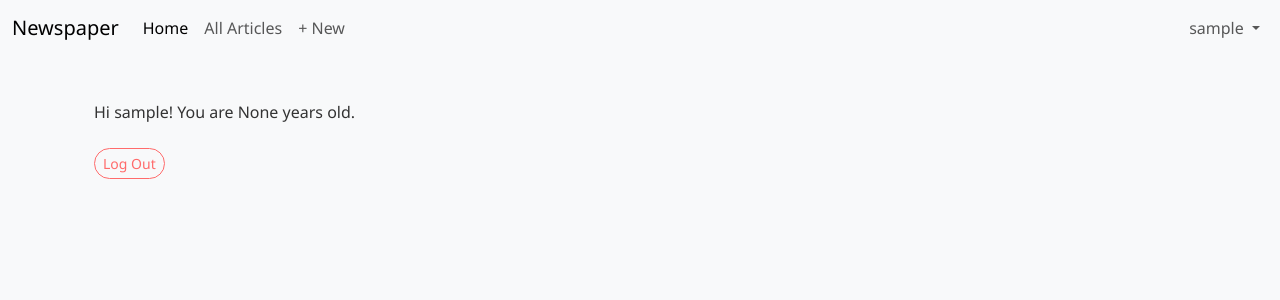
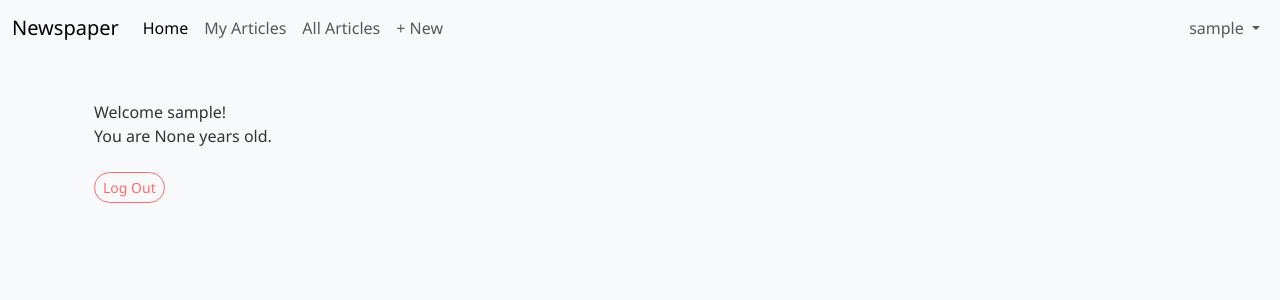
Before and after one commit to EhsanAhmadzadeh/NewsPaperPortfolio, a Django app: page / in a window 1280 px wide. Shown: the top 300 px of the page. Run offline with Django 5.2, Linux system fonts and the light colour scheme; the visitor is signed in with stand-in values (Sample User, id 1).

Commit message:
add My Articles section to the app.

```diff
--- a/articles/urls.py
+++ b/articles/urls.py
@@ -5,11 +5,14 @@
     ArticleUpdateView,
     ArticleDeleteView,
     ArticleCreateView,
+    UserArticleList,
     article_like,
 )
 
 urlpatterns = [
     path("", ArticleListView.as_view(), name="article_list"),
+    # path("", ArticleListView.as_view(), name="user_article_list"),
+    path("my-articles/", UserArticleList.as_view(), name="user_articles"),
     path("<int:pk>/", ArticleDetailView.as_view(), name="article_detail"),
     path("<int:pk>/edit/", ArticleUpdateView.as_view(), name="article_edit"),
     path("<int:pk>/delete/", ArticleDeleteView.as_view(), name="article_delete"),
--- a/templates/base.html
+++ b/templates/base.html
@@ -37,6 +37,9 @@
                         <a class="nav-link active" aria-current="page" href="{% url 'home' %}">Home</a>
                     </li>
                     {% if user.is_authenticated %}
+                    <li class="nav-item">
+                        <a href="{% url 'user_articles' %}" class="nav-link">My Articles</a>
+                    </li>
                     <li class="nav-item">
                         <a href="{% url 'article_list' %}" class="nav-link">All Articles</a>
                     </li>
--- a/templates/home.html
+++ b/templates/home.html
@@ -5,15 +5,13 @@
 {% block content %}
 <div class="container mt-4">
     {% if user.is_authenticated %}
-    <!-- Display user information -->
-    <p class="mb-4" style="color: #333;">Hi {{ user.username }}! You are {{ user.age }} years old.</p>
-    <!-- Log Out Button -->
+    <p class="mb-4" style="color: #333;">Welcome {{ user.username }}!<br> You are {{ user.age }} years old.</p>
+
     <form action="{% url 'logout' %}" method="post" class="d-inline">
         {% csrf_token %}
         <button type="submit" class="btn btn-outline-danger btn-sm">Log Out</button>
     </form>
     {% else %}
-    <!-- Message and Action Buttons for Non-Authenticated Users -->
     <p class="mb-3" style="color: #555;">You are not logged in.</p>
     <a href="{% url 'login' %}" class="btn btn-outline-success btn-sm me-2">Log In</a>
     <a href="{% url 'signup' %}" class="btn btn-primary btn-sm">Sign Up</a>
```
Also changed, not shown: articles/views.py (+13 -0 lines).
